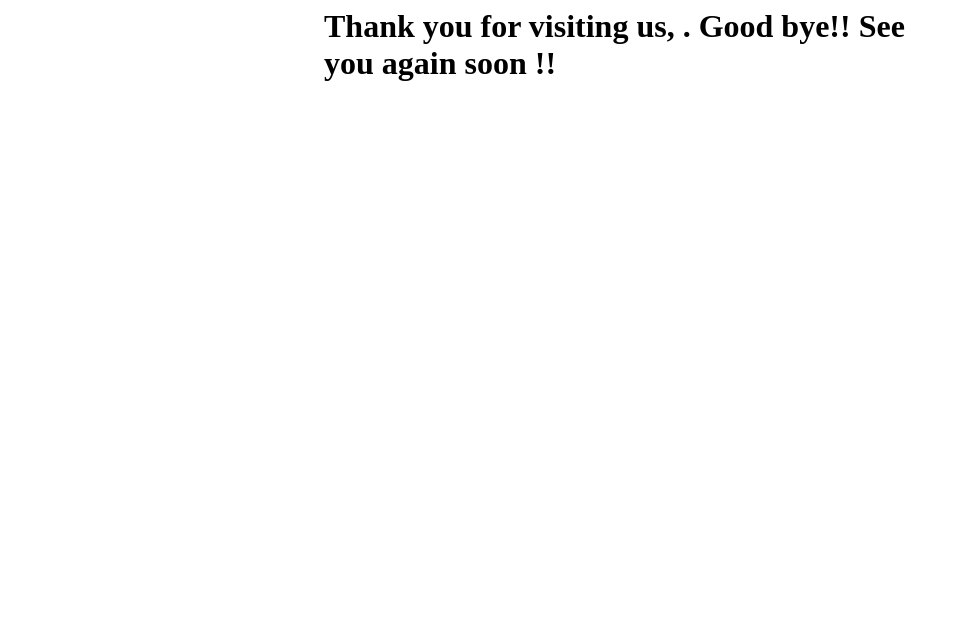
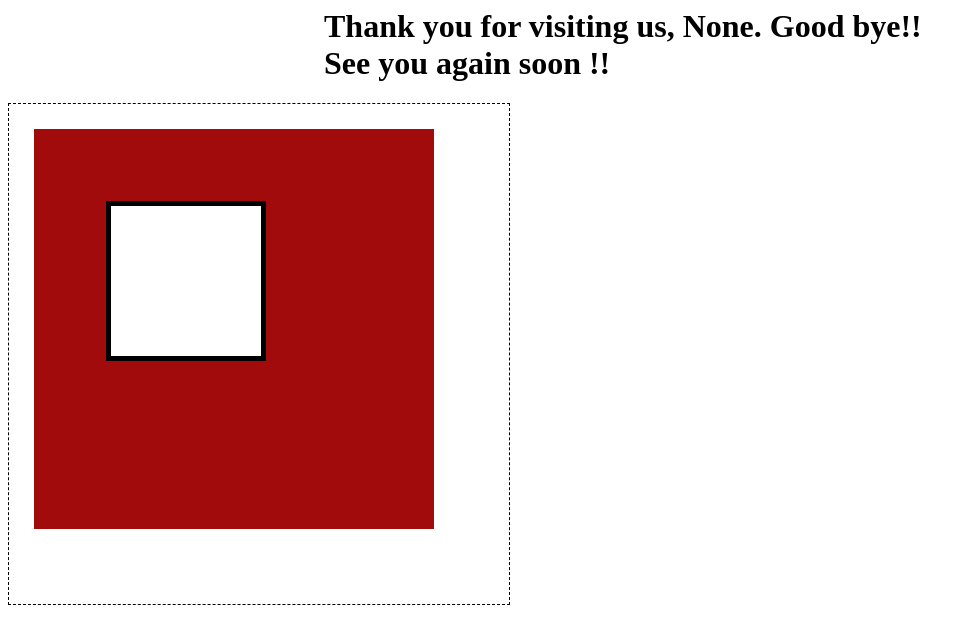
Before and after one commit to lilmisfortune/lichuan, a Flask app: page /end in a window 1280 px wide. Shown: the top 644 px of the page, without its empty margins (0-974 px from the left). Run offline with Flask 3, Linux system fonts and the light colour scheme.

Commit message:
Update end.html

```diff
--- a/template/end.html
+++ b/template/end.html
@@ -8,3 +8,63 @@
 <div class="container">
 <h1>Thank you for visiting us, {{r}}. Good bye!! See you again soon !!</h1>
 </div>
+<!DOCTYPE html>
+<html lang="en">
+
+<head>
+    <meta charset="UTF-8">
+    <meta http-equiv="X-UA-Compatible" content="IE=edge">
+    <meta name="viewport" content="width=device-width, initial-scale=1.0">
+    <title>Document</title>
+</head>
+<style>
+    .big {
+        width: 500px;
+        height: 500px;
+        border: 1px dashed black;
+        position: relative;
+        overflow: hidden;
+        background: white;
+    }
+
+
+
+
+
+
+    .box2 {
+        width: 400px;
+        height: 400px;
+        position: absolute;
+        margin-top: 25px;
+        margin-left: 25px;
+        background: rgb(161, 11, 11);
+    }
+
+    .box3 {
+        width: 150px;
+        height: 150px;
+        border: 5px solid black;
+        position: absolute;
+        margin-top: 72px;
+        margin-left: 72px;
+        background: white;
+    }
+</style>
+
+<body>
+    <div class="big">
+        <div class="small1">
+            <div class="box2">
+                <div class="small2">
+                    <div class="small">
+                        <div class="box3">
+                        </div>
+                    </div>
+                </div>
+            </div>
+        </div>
+    </div>
+</body>
+
+</html>
```
